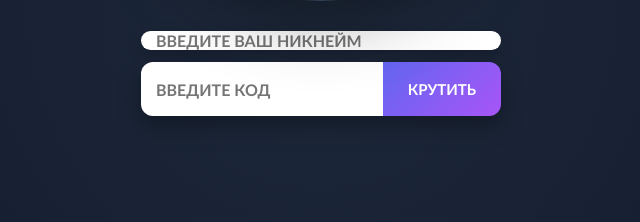
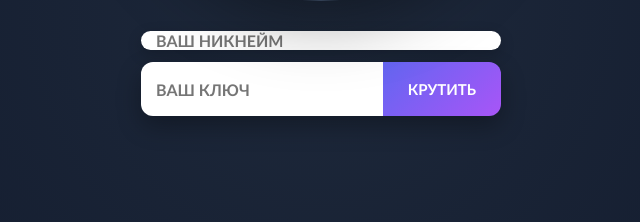
Before and after one commit to phrequencyz/roulette, a Flask app: page / in a window 1280 px wide. Shown: the part 415-637 px from the top of the page, without its empty margins (319-959 px from the left). Run offline with Flask 3, Linux system fonts and the light colour scheme; data that the repository does not hold is empty; some libraries are stand-ins or nearby versions.

Commit message:
Update wheel.html

```diff
--- a/templates/wheel.html
+++ b/templates/wheel.html
@@ -136,10 +136,10 @@
     </div>
 
     <div class="controls-wrapper">
-        <input type="text" id="nickname" placeholder="ВВЕДИТЕ ВАШ НИКНЕЙМ">
+        <input type="text" id="nickname" placeholder="ВАШ НИКНЕЙМ">
 
         <div class="controls">
-            <input type="text" id="promo-code" placeholder="ВВЕДИТЕ КОД">
+            <input type="text" id="promo-code" placeholder="ВАШ КЛЮЧ">
             <button id="btn" onclick="spin()">КРУТИТЬ</button>
         </div>
     </div>
@@ -195,7 +195,6 @@
             const code = codeInput.value.trim();
             const nick = nickInput.value.trim();
 
-            // Проверка ника и кода
             if (!nick) {
                 resText.style.color = "#f87171";
                 resText.innerText = "⚠️ Введите никнейм!";
@@ -203,7 +202,7 @@
             }
             if (!code) {
                 resText.style.color = "#f87171";
-                resText.innerText = "⚠️ Введите код!";
+                resText.innerText = "⚠️ Введите ключ!";
                 return;
             }
 
@@ -215,7 +214,7 @@
                 const r = await fetch('/spin', {
                     method: 'POST',
                     headers: { 'Content-Type': 'application/json' },
-                    // ОТПРАВЛЯЕМ КОД И НИК
+
                     body: JSON.stringify({
                         code: code,
                         nickname: nick
```
